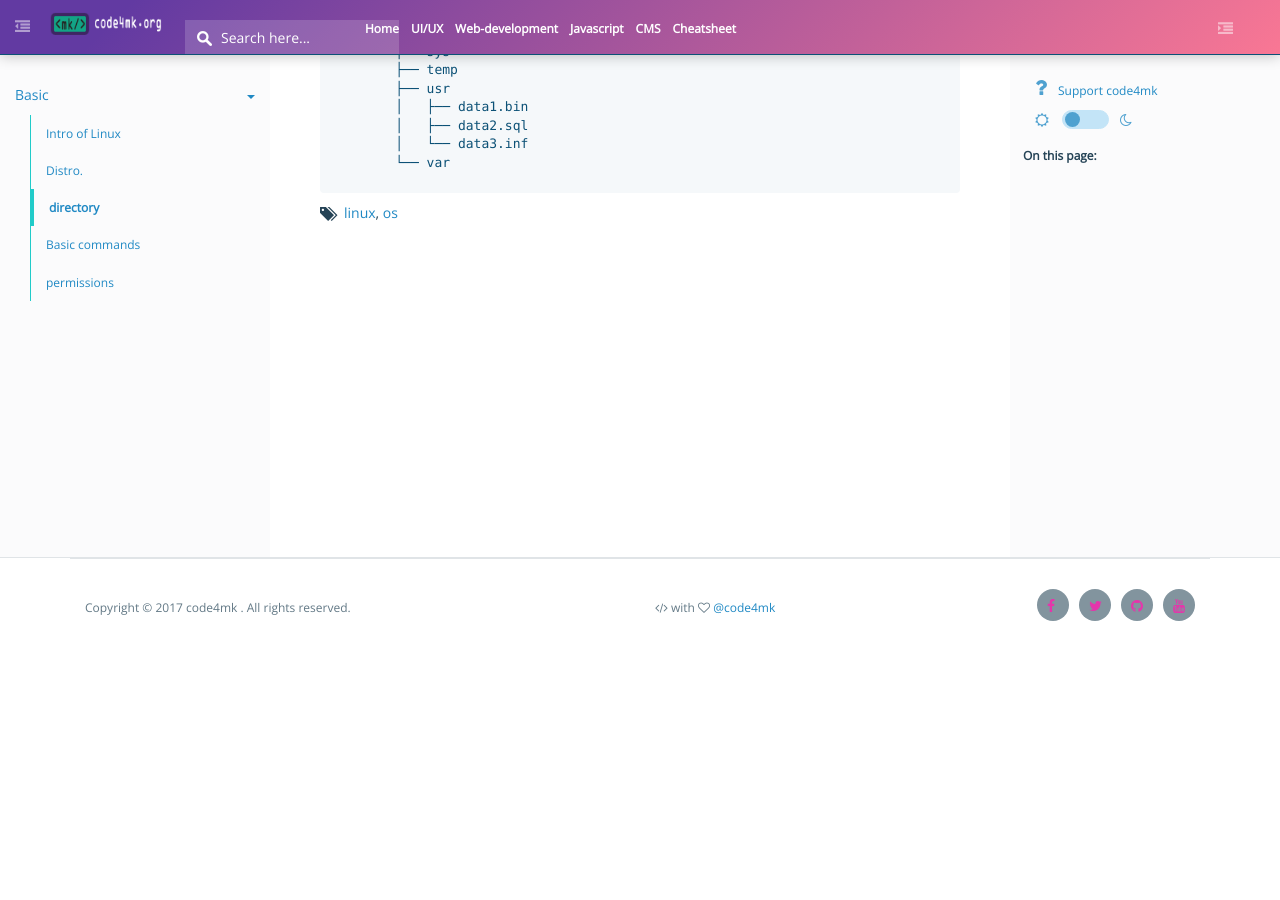
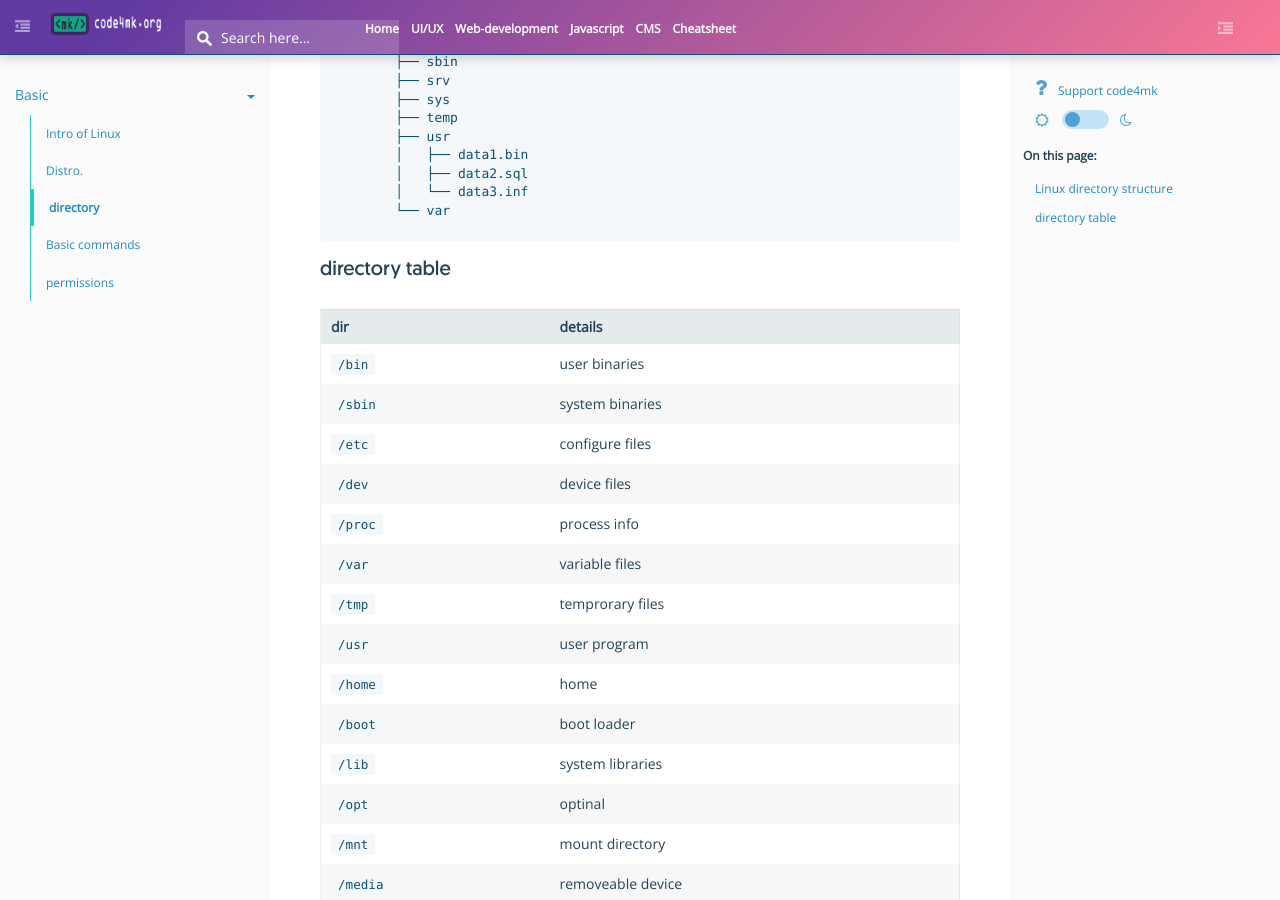
Before and after one commit to code4mk/code4mk.github.io, a Jekyll site: the page built from linux4you/directory.md, in a window 1280 px wide and 900 px high, scrolled down 343 px. Built offline with Jekyll 4.4.1, drawn with Linux system fonts in a browser that asks for light colours; comment, search, counter and statistics services are not loaded; before the commit the page ends 994 px from its top, so only the background shows below that; some of the changed text lies outside the part shown.

Commit message:
directory

````diff
--- a/linux4you/directory.md
+++ b/linux4you/directory.md
@@ -5,6 +5,7 @@ title: directory Structure
 toc_max: 4
 ---
 
+## Linux directory structure
 
 ```tree
         /
@@ -29,3 +30,23 @@ toc_max: 4
        │   └── data3.inf
        └── var
 ```
+
+## directory table
+
+| dir     | details     |
+| :------------- | :------------- |
+|`/bin` | user binaries|
+|`/sbin` | system binaries|
+|`/etc` | configure files|
+|`/dev` | device files|
+|`/proc` | process info|
+|`/var` | variable files|
+|`/tmp` | temprorary files|
+|`/usr` | user program|
+|`/home` | home|
+|`/boot` | boot loader|
+|`/lib` | system libraries|
+|`/opt` | optinal|
+|`/mnt` | mount directory|
+|`/media` | removeable device|
+|`/srv` | service data|
````
